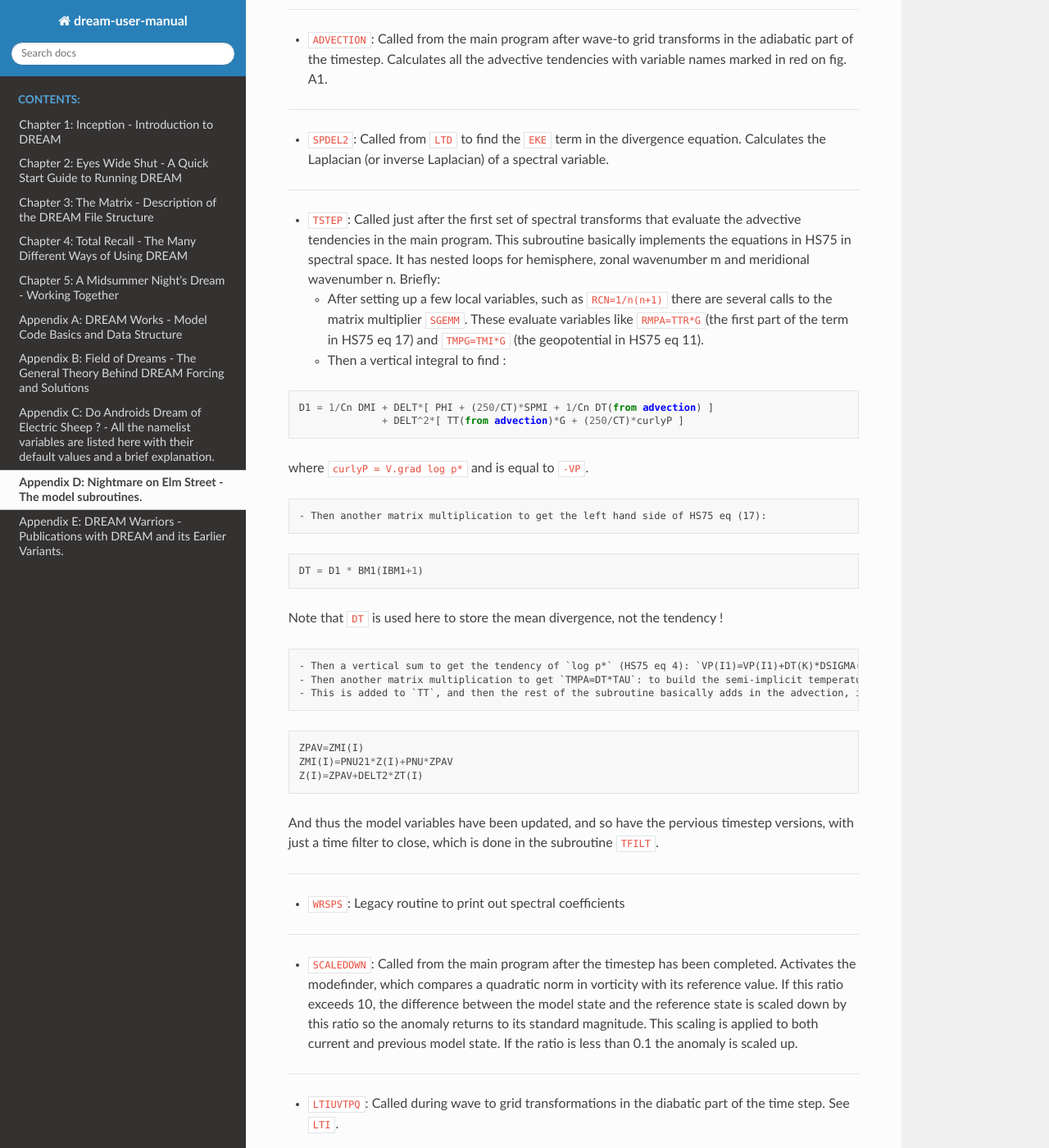
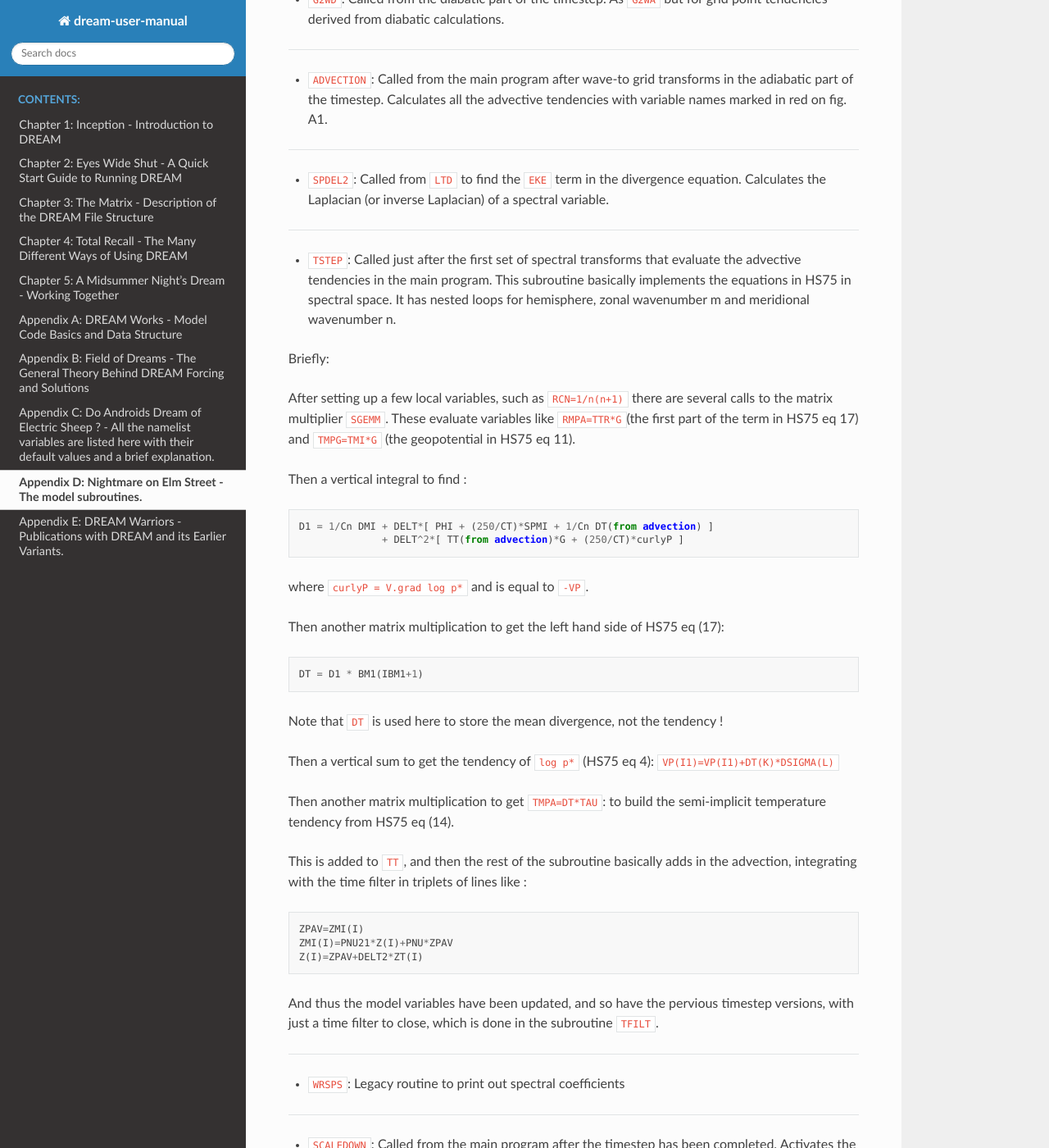
Before and after one commit to dream-gcm/usermanual, a Sphinx documentation site: the page built from source/AppendixD.md, in a window 1280 px wide and 1400 px high, scrolled down 4875 px. Shown: the whole window at 82% size. Built offline with Sphinx 7.4.7 and the Read the Docs theme 2.0.0, drawn with Linux system fonts in a browser that asks for light colours.

````diff
--- a/source/AppendixD.md
+++ b/source/AppendixD.md
@@ -11,7 +11,7 @@ The scope of this user guide is to give an indication of how things work without
 * `INISI`: Called just once at the beginning of the run. Sets up the sigma levels from specified sigma half levels. Then sets up alpha weights used for calculating the geopotential in the gravity wave source term, see fig. A2.
 ---
 * `INIRES`: Called just once at the beginning of the run (the name is historical, this routine is no longer used for restoration forcing). Contains some setup for the vertical profile of vertical diffusion coefficients. These are calculated according to the specified timescales and introduced into the profile `PRDAMP`. Also sets up the vertical profile for convective heating using input parameter `PRHEATMAX`. This profile is written into `PRHEAT`.
-
+---
 * `INIVAR`: Called just once at the beginning of the run. Initialises model variables. First single-level grid variables: masks, precipitation diagnostics and SSTs. Then multi-level grid variables. Then reads in the land-sea mask. Sets up a latitude-dependent function `CD` for the boundary layer vertical diffusion. Then defines regional masks for SSTs and nudging. Finally (and redundantly) initialises all spectral variables to zero, including tendencies.
 ---
 * `INIIC`: Called at the start of each run, which is once per initial condition if we are in a training loop, but only once for a normal run. Initialises all spectral variables to zero, including tendencies. Initialises gridpoint output diagnostics to zero. Reads the initial condition from `channel 10` and sets up the model year `RMYR`. Initialises previous timestep spectral variables to be the same as the initial condition.
@@ -87,16 +90,18 @@ D1 = 1/Cn DMI + DELT*[ PHI + (250/CT)*SPMI + 1/Cn DT(from advection) ]
 ```
 where `curlyP = V.grad log p*` and is equal to `-VP`.
 
-    - Then another matrix multiplication to get the left hand side of HS75 eq (17):
+Then another matrix multiplication to get the left hand side of HS75 eq (17):
 
 ```
 DT = D1 * BM1(IBM1+1)
 ```
 Note that `DT` is used here to store the mean divergence, not the tendency !
 
-    - Then a vertical sum to get the tendency of `log p*` (HS75 eq 4): `VP(I1)=VP(I1)+DT(K)*DSIGMA(L)`
-    - Then another matrix multiplication to get `TMPA=DT*TAU`: to build the semi-implicit temperature tendency from HS75 eq (14).
-    - This is added to `TT`, and then the rest of the subroutine basically adds in the advection, integrating  with the time filter in triplets of lines like :
+Then a vertical sum to get the tendency of `log p*` (HS75 eq 4): `VP(I1)=VP(I1)+DT(K)*DSIGMA(L)`
+
+Then another matrix multiplication to get `TMPA=DT*TAU`: to build the semi-implicit temperature tendency from HS75 eq (14).
+
+This is added to `TT`, and then the rest of the subroutine basically adds in the advection, integrating  with the time filter in triplets of lines like :
 
 ```
 ZPAV=ZMI(I)
````
Also changed, not shown: other parts of source/AppendixD.md (+6 -3 lines).
